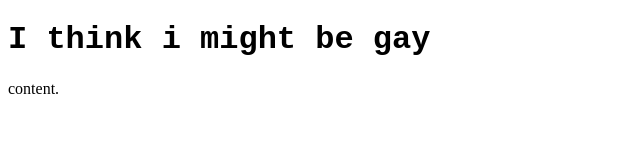
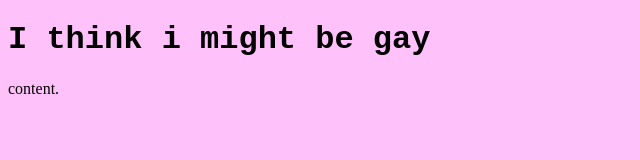
Before and after one commit to tarpie-mika/tarpie-mika.github.io, a plain HTML site: page post-1/index.html in a window 1280 px wide. Shown: the whole page, without its empty margins (0-640 px from the left). Drawn offline with Linux system fonts and the light colour scheme.

Commit message:
deploy: 5ba5f03cff48c6c8e10b1406ac55cb6d722a23bc

```diff
--- a/post-1/index.html
+++ b/post-1/index.html
@@ -5,7 +5,7 @@
 		<meta name="viewport" content="width=device-width, initial-scale=1.0">
 		<title>I think i might be gay</title>
 	</head>
-	<body>
+	<body style="background-color:#FFC1FA;">
 		<header>
 			<h1 style="font-family:'Courier New'">I think i might be gay</h1>
 		</header>
```
Also changed, not shown: index.html (+2 -2 lines), post-2/index.html (+1 -1 lines), homeMedia/fox.jpg (deleted), 1 other file.
